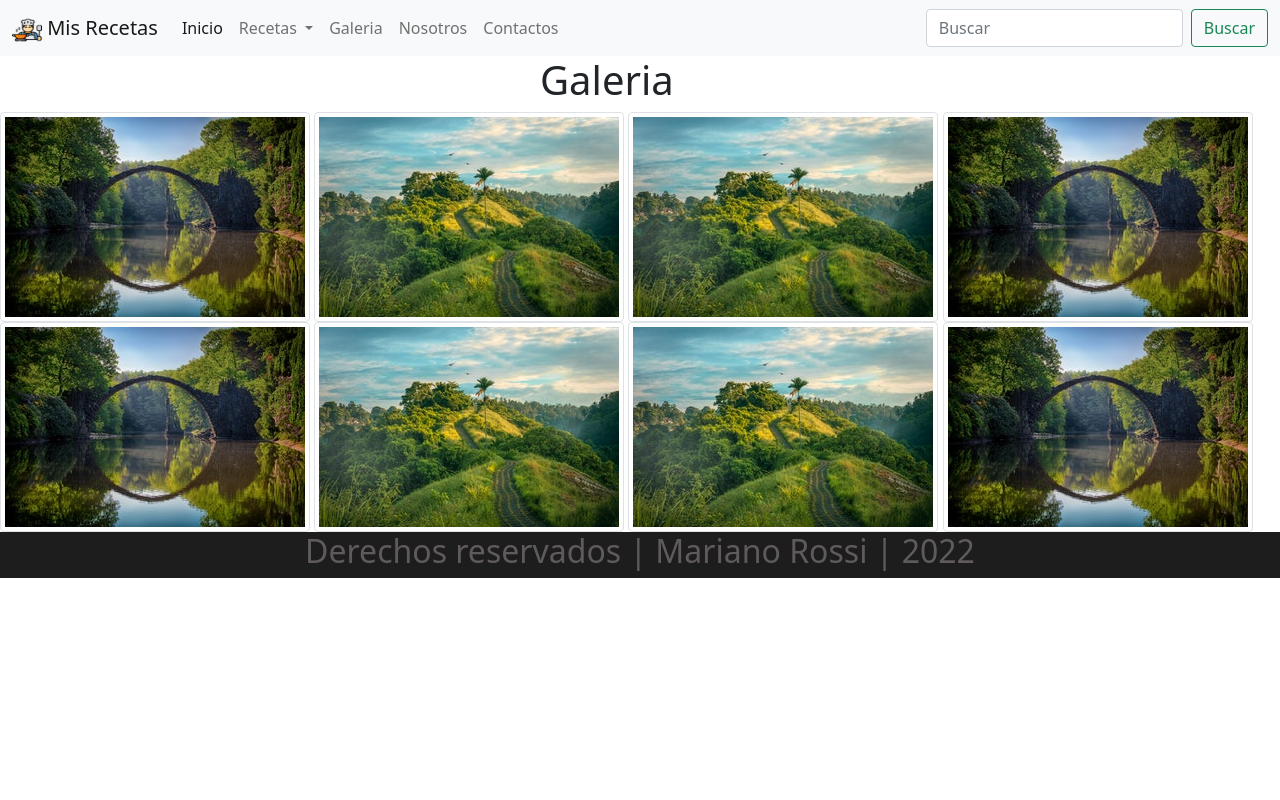
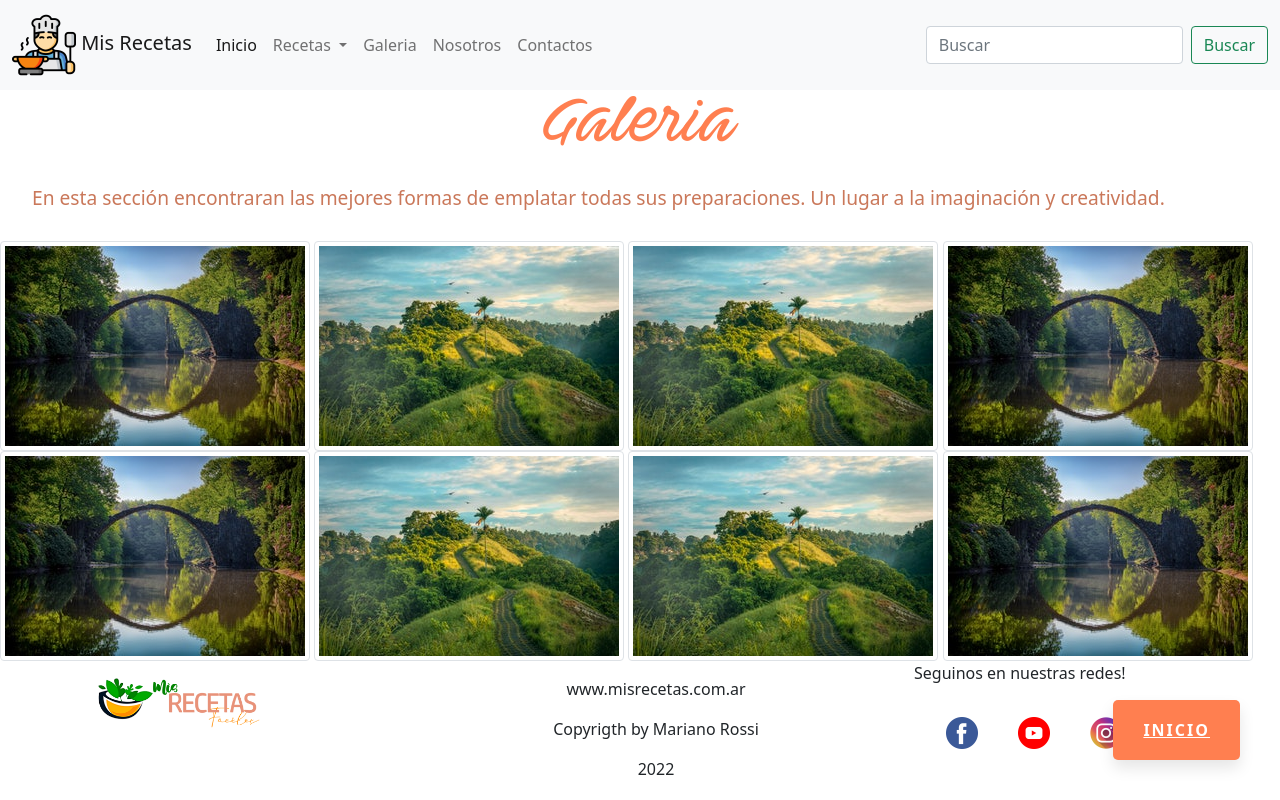
Before and after one commit to Marianoarossi/SegundaEntregaFinal, a plain HTML site: page pages/galeria.html in a window 1280 px wide. Drawn offline with nearby package versions, Linux system fonts and the light colour scheme; files that its build step writes are made by us from their sources.

Commit message:
Se modifica boton de up y otras cosillas

```diff
--- a/css/style.css
+++ b/css/style.css
@@ -177,6 +177,33 @@ h4 {
     list-style: none;
 }
 
+/* Button flotante */
+
+.btn-flotante {
+    font-size: 16px; /* Cambiar el tamaño de la tipografia */
+    text-transform: uppercase; /* Texto en mayusculas */
+    font-weight: bold; /* Fuente en negrita o bold */
+    color: #ffffff; /* Color del texto */
+    border-radius: 5px; /* Borde del boton */
+    letter-spacing: 2px; /* Espacio entre letras */
+    background-color:coral; /* Color de fondo */
+    padding: 18px 30px; /* Relleno del boton */
+    position: fixed;
+    bottom: 40px;
+    right: 40px;
+    transition: all 300ms ease 0ms;
+    box-shadow: 0px 8px 15px rgba(0, 0, 0, 0.1);
+    z-index: 99;
+    }
+    .btn-flotante:hover {
+    background-color: #2c2fa5; /* Color de fondo al pasar el cursor */
+    box-shadow: 0px 15px 20px rgba(0, 0, 0, 0.3);
+    transform: translateY(-7px);
+    }
+
+
+
+
 /* Fin Footer */
 /* Inicio de query pantallas de 800px a 1400px */
 @media (min-width: 360px) and (max-width: 784px) {
@@ -203,4 +230,10 @@ h4 {
      #container {
      height: 45vh;
     }
+    .btn-flotante {
+        font-size: 14px;
+        padding: 6px 10px;
+        bottom: 10px;
+        right: 10px;
+        }
 }
--- a/pages/galeria.html
+++ b/pages/galeria.html
@@ -10,16 +10,16 @@
         integrity="sha384-1BmE4kWBq78iYhFldvKuhfTAU6auU8tT94WrHftjDbrCEXSU1oBoqyl2QvZ6jIW3" crossorigin="anonymous">
 
 
-    <link rel="stylesheet" href="css/style.css">
+    <link rel="stylesheet" href="../css/style.css">
 </head>
 
 <body>
 
-    <header>
-
+    <header id="Inicio">
         <nav class="navbar navbar-expand-lg navbar-light bg-light">
             <div class="container-fluid">
-                <a class="navbar-brand" href="#"> <img src="../img/cocina.png" alt="" width="30" height="24"> Mis
+                <a class="navbar-brand" href="../index.html"> <img class="nav__logo" src="../img/cocina.png"
+                        alt="LogCocina"> Mis
                     Recetas</a>
                 <button class="navbar-toggler" type="button" data-bs-toggle="collapse"
                     data-bs-target="#navbarSupportedContent" aria-controls="navbarSupportedContent"
@@ -37,11 +37,11 @@
                                 Recetas
                             </a>
                             <ul class="dropdown-menu" aria-labelledby="navbarDropdown">
-                                <li><a class="dropdown-item" href="./recetas.html#Carnes">Carnes</a></li>
-                                <li><a class="dropdown-item" href="./recetas.html#Pastas">Pastas</a></li>
-                                <li><a class="dropdown-item" href="./recetas.html#Pizzas">Pizzas</a></li>
-                                <li><a class="dropdown-item" href="./recetas.html#Pasteleria">Pasteleria</a></li>
-                                <li><a class="dropdown-item" href="./recetas.html#Saludables">Saludables</a></li>
+                                <li><a class="dropdown-item" href="#Carnes">Carnes</a></li>
+                                <li><a class="dropdown-item" href="#Pastas">Pastas</a></li>
+                                <li><a class="dropdown-item" href="#Pizzas">Pizzas</a></li>
+                                <li><a class="dropdown-item" href="#Pasteleria">Pasteleria</a></li>
+                                <li><a class="dropdown-item" href="#Saludable">Saludables</a></li>
                             </ul>
                         </li>
                         <li class="nav-item">
@@ -61,15 +61,16 @@
                 </div>
             </div>
         </nav>
-
-
     </header>
 
     <main>
         <div class="mx-auto" style="width: 200px;">
-            <h1> Galeria </h1>
+            <h1 class="titulo"> Galeria </h1>
         </div>
-
+        <div>
+            <h4 class="h4--modificador">En esta sección encontraran las mejores formas de emplatar todas sus preparaciones. Un lugar a la
+                imaginación y creatividad.</h4>
+        </div>
 
         <img src="../img/foto2.jpg" class="img-thumbnail" alt="...">
         <img src="../img/foto3.jpg" class="img-thumbnail" alt="...">
@@ -298,11 +299,53 @@
             </div>
         </div> -->
 
-
+        <!-- Botón para subir al inicio -->
+        <a href="#Inicio" class="btn-flotante">Inicio</a>
     </main>
-    <footer class="footer">
-        <div class="footer__text">
-            <h2> Derechos reservados | Mariano Rossi | 2022</h2>
+    <footer class="container">
+        <div class="row">
+            <div class="col-sm">
+                <a class="footer__linkRedes" target="_blank" href="../index.html"><img class="footer__bannerLogo"
+                        src="../img/Logo_MisRecetas.png" alt="Logo de mis recetas"></a>
+            </div>
+            <div class="col-sm">
+                <ul class="footer__lista">
+                    <li>
+                        <p>www.misrecetas.com.ar</p>
+                    </li>
+                    <li class="footer__itemsL">
+                        <p>Copyrigth by Mariano Rossi</p>
+                    </li>
+                    <li>
+                        2022
+                    </li>
+                </ul>
+            </div>
+            <div class="col-sm">
+                <ul class="footer__itemsL">
+                    <li class="footer__itemsL">
+                        <p class="parrafoSeguinos">Seguinos en nuestras redes!</p>
+                    </li>
+                    <li class="ListaRED">
+                        <ul class="footer__listaRedes">
+                            <li class="footer__itemsL">
+                                <a class="footer__Lred" target="_blank" href="https://www.facebook.com/">
+                                    <img class="footer__logoRedes" src="../icons/facebooko.png"
+                                        alt="Link a Facebook"></a>
+                            </li>
+                            <li class="footer__itemsL">
+                                <a class="footer__Lred" target="_blank" href="https://www.youtube.com/"><img
+                                        class="footer__logoRedes" src="../icons/youtubeo.png" alt="Link a YouTube"></a>
+                            </li>
+                            <li class="footer__itemsL">
+                                <a class="footer__linkRedes" target="_blank" href="https://www.instagram.com/"><img
+                                        class="footer__logoRedes" src="../icons/instagramo.png"
+                                        alt="Link a instagram"></a>
+                            </li>
+                        </ul>
+                    </li>
+                </ul>
+            </div>
         </div>
     </footer>
 
```
Also changed, not shown: index.html (+3 -9 lines), pages/contacto.html (+5 -2 lines), pages/nosotros.html (+4 -3 lines), pages/recetas.html (+3 -1 lines), icons/up.png (added), icons/up1.png (added).
